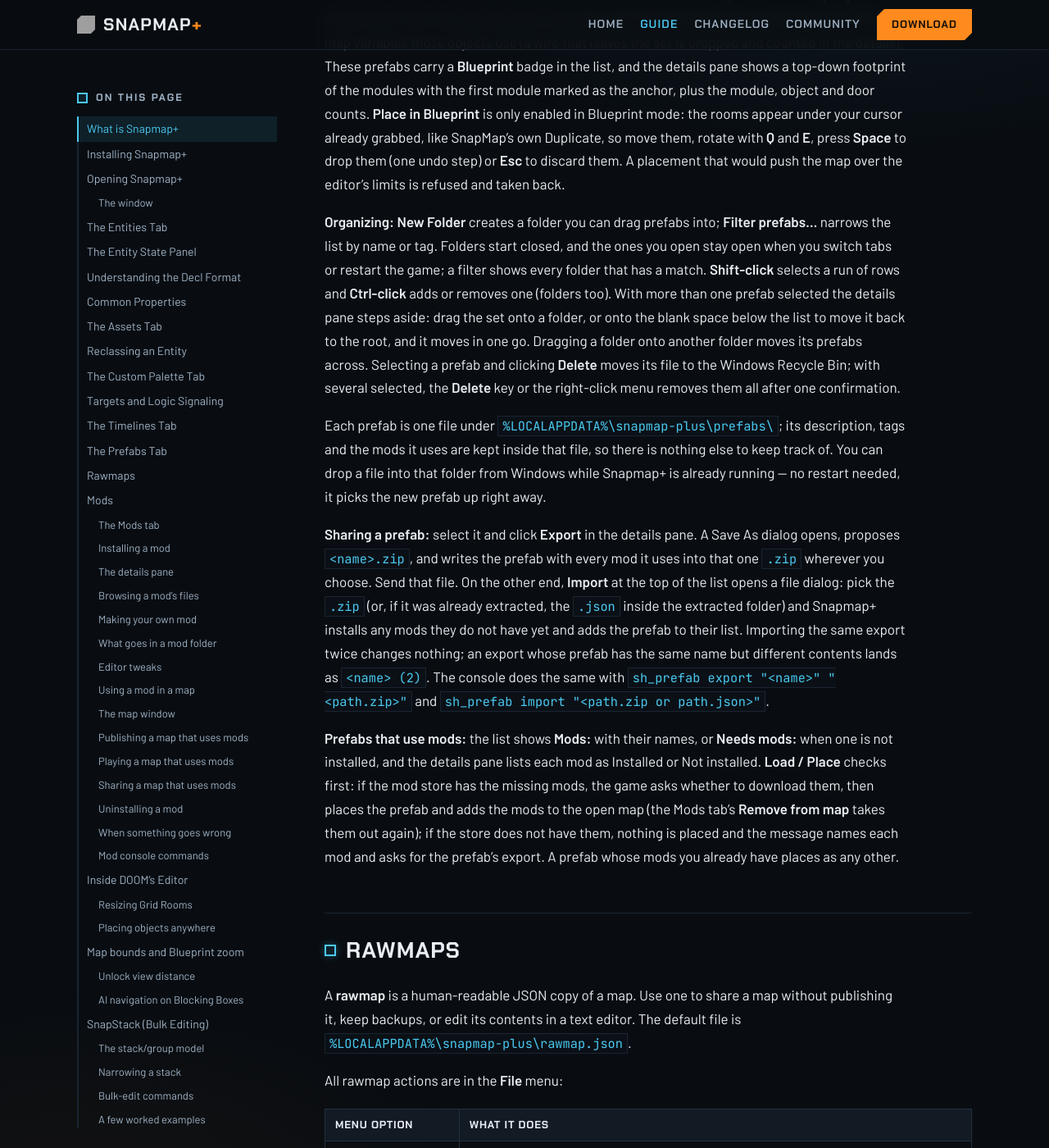
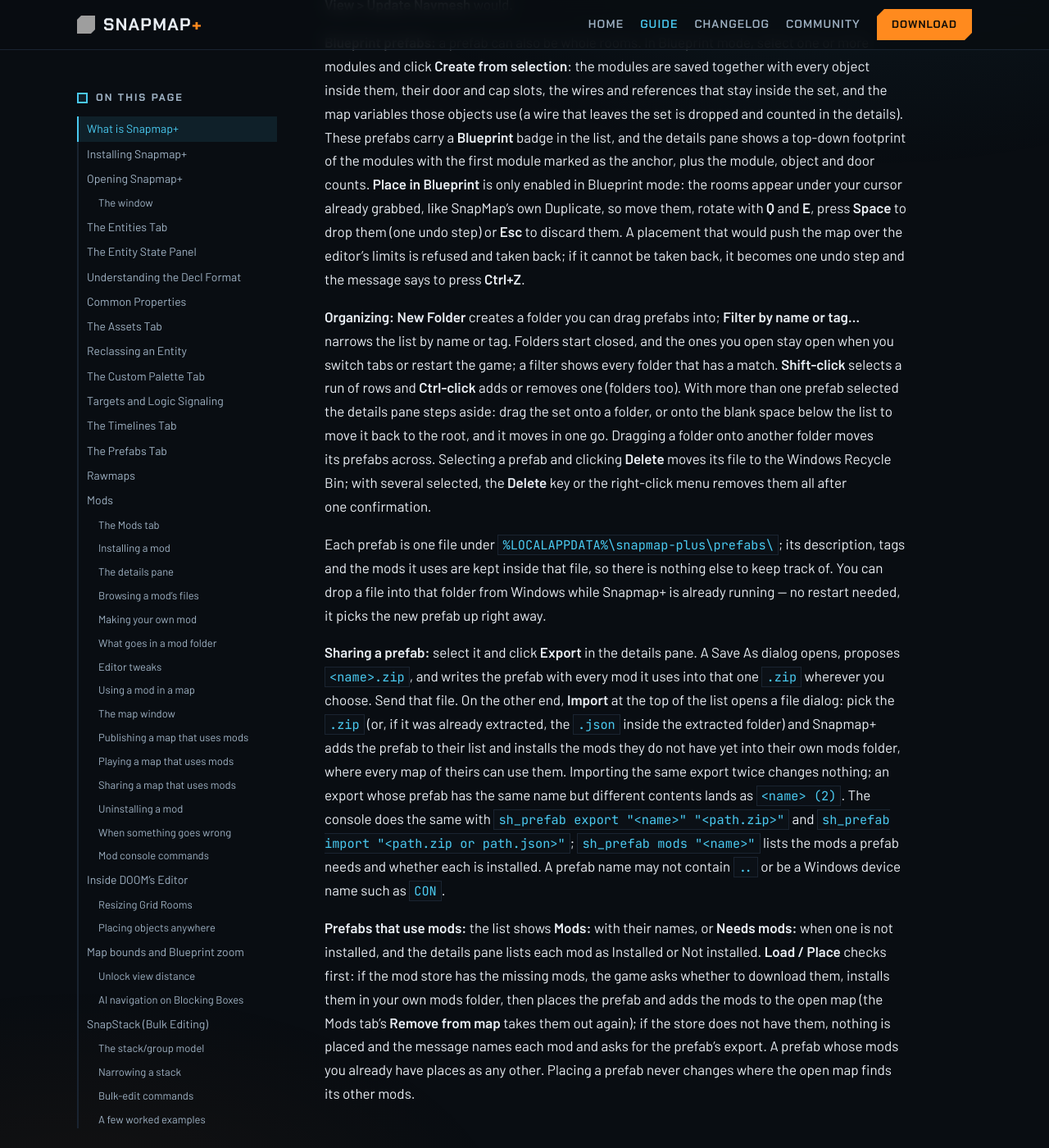
Before and after one commit to doom-snapmap/snapmap-web, a Jekyll site: the page built from site/snapmap-plus-guide.md, in a window 1280 px wide and 1400 px high, scrolled down 23305 px. Shown: the whole window at 82% size. Built offline with Jekyll 4.4.1, drawn with Linux system fonts in a browser that asks for light colours; some of the changed text lies outside the part shown; grey boxes are pictures that could not be loaded.

Commit message:
Describe the Prefabs tab's preview, limits and mod imports
The prefab chapter adds the legend, the Limits table and the Ctrl+Z case, and says a prefab ZIP's mods install in the player's own mods folder.

```diff
--- a/site/snapmap-plus-guide.md
+++ b/site/snapmap-plus-guide.md
@@ -580,8 +580,10 @@ tags, plus an **interactive 3D preview** of what you're about to place: drag to
 double-click to frame it. The preview colors entities by what they do — solid, blocking, AI Navigation,
 interactable, logic/I/O, triggers — so you can tell what a prefab actually contains before you drop it in.
 It shows the prefab level and upright, the way it pastes, even when it was created while hovering a tilted
-ramp. Blocking Boxes ticked for **AI Navigation** are tinted green, and their number appears beside the
-entity count. Click **Load / Place** to stage the prefab for placement with SnapMap's built-in paste
+ramp. The key button at the bottom left of the preview opens its legend. Blocking Boxes ticked for **AI
+Navigation** are tinted green, and their number appears beside the entity count. Objects a mod adds show
+as boxes. Under the preview, **Limits** lists what the prefab adds to the map's editor limits and where
+the open map would stand after placing it. Click **Load / Place** to stage the prefab for placement with SnapMap's built-in paste
 function, then switch to the editor and press **Ctrl+V** to actually drop it into the map. When the
 placed prefab brings in AI Navigation boxes, Snapmap+ updates the navmesh by itself once you drop
 it, just as **View > Update Navmesh** would.
@@ -595,9 +597,10 @@ first module marked as the anchor, plus the module, object and door counts. **Pl
 only enabled in Blueprint mode: the rooms appear under your cursor already grabbed, like SnapMap's own
 Duplicate, so move them, rotate with **Q** and **E**, press **Space** to drop them (one undo step) or
 **Esc** to discard them. A placement that would push the map over the editor's limits is refused and
-taken back.
-
-**Organizing:** **New Folder** creates a folder you can drag prefabs into; **Filter prefabs...** narrows
+taken back; if it cannot be taken back, it becomes one undo step and the message says to press
+**Ctrl+Z**.
+
+**Organizing:** **New Folder** creates a folder you can drag prefabs into; **Filter by name or tag...** narrows
 the list by name or tag. Folders start closed, and the ones you open stay open when you switch tabs or
 restart the game; a filter shows every folder that has a match. **Shift-click** selects a run of rows and
 **Ctrl-click** adds or removes one (folders too). With more than one prefab selected the details pane
@@ -614,17 +617,21 @@ right away.
 **Sharing a prefab:** select it and click **Export** in the details pane. A Save As dialog opens, proposes
 `<name>.zip`, and writes the prefab with every mod it uses into that one `.zip` wherever you choose. Send
 that file. On the other end, **Import** at the top of the list opens a file dialog: pick the `.zip` (or,
-if it was already extracted, the `.json` inside the extracted folder) and Snapmap+ installs any mods they
-do not have yet and adds the prefab to their list. Importing the same export twice changes nothing; an
+if it was already extracted, the `.json` inside the extracted folder) and Snapmap+ adds the prefab to
+their list and installs the mods they do not have yet into their own mods folder, where every map of
+theirs can use them. Importing the same export twice changes nothing; an
 export whose prefab has the same name but different contents lands as `<name> (2)`. The console does the
-same with `sh_prefab export "<name>" "<path.zip>"` and `sh_prefab import "<path.zip or path.json>"`.
+same with `sh_prefab export "<name>" "<path.zip>"` and `sh_prefab import "<path.zip or path.json>"`;
+`sh_prefab mods "<name>"` lists the mods a prefab needs and whether each is installed. A prefab name
+may not contain `..` or be a Windows device name such as `CON`.
 
 **Prefabs that use mods:** the list shows **Mods:** with their names, or **Needs mods:** when one is not
 installed, and the details pane lists each mod as Installed or Not installed. **Load / Place** checks
-first: if the mod store has the missing mods, the game asks whether to download them, then places the
-prefab and adds the mods to the open map (the Mods tab's **Remove from map** takes them out again); if
-the store does not have them, nothing is placed and the message names each mod and asks for the
-prefab's export. A prefab whose mods you already have places as any other.
+first: if the mod store has the missing mods, the game asks whether to download them, installs them in
+your own mods folder, then places the prefab and adds the mods to the open map (the Mods tab's **Remove
+from map** takes them out again); if the store does not have them, nothing is placed and the message
+names each mod and asks for the prefab's export. A prefab whose mods you already have places as any
+other. Placing a prefab never changes where the open map finds its other mods.
 
 ---
 
```
